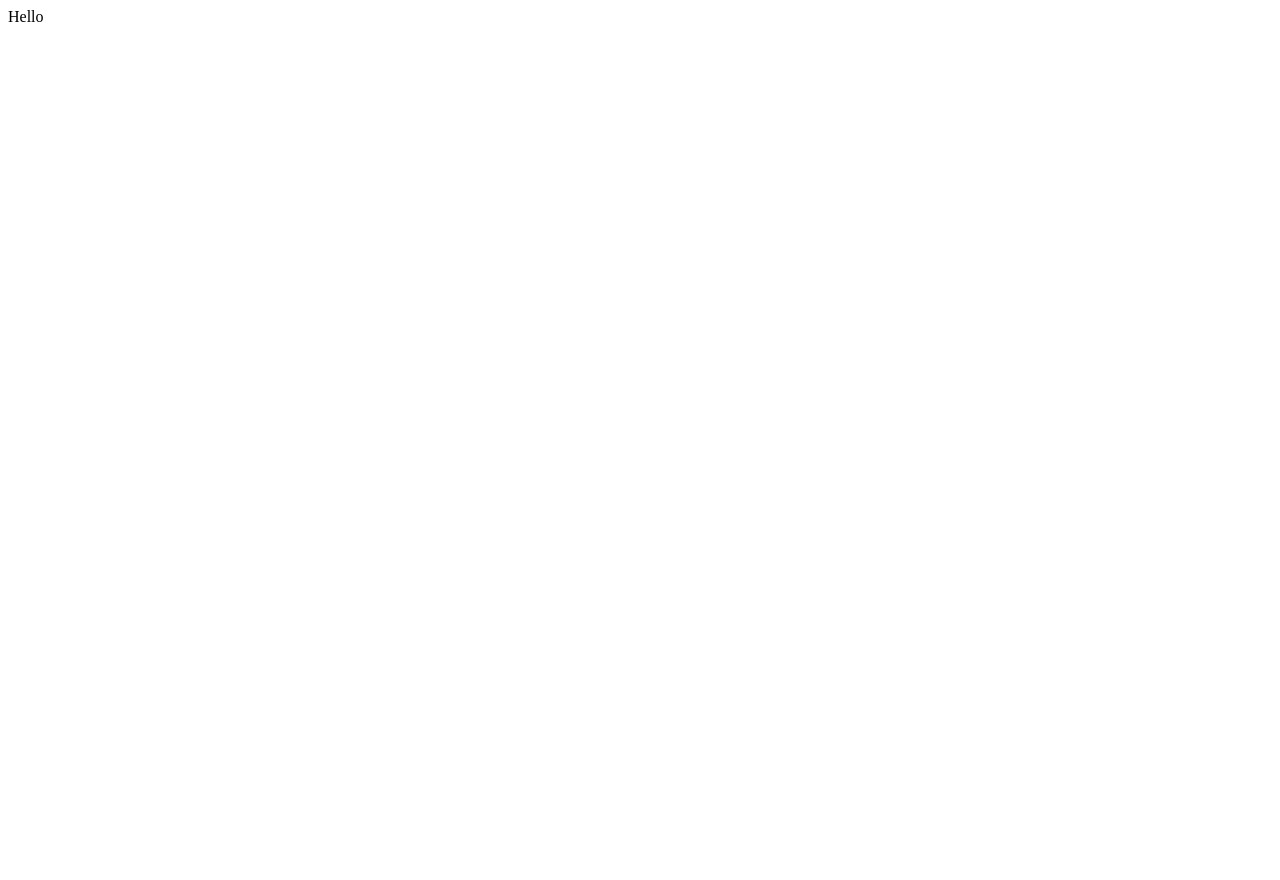
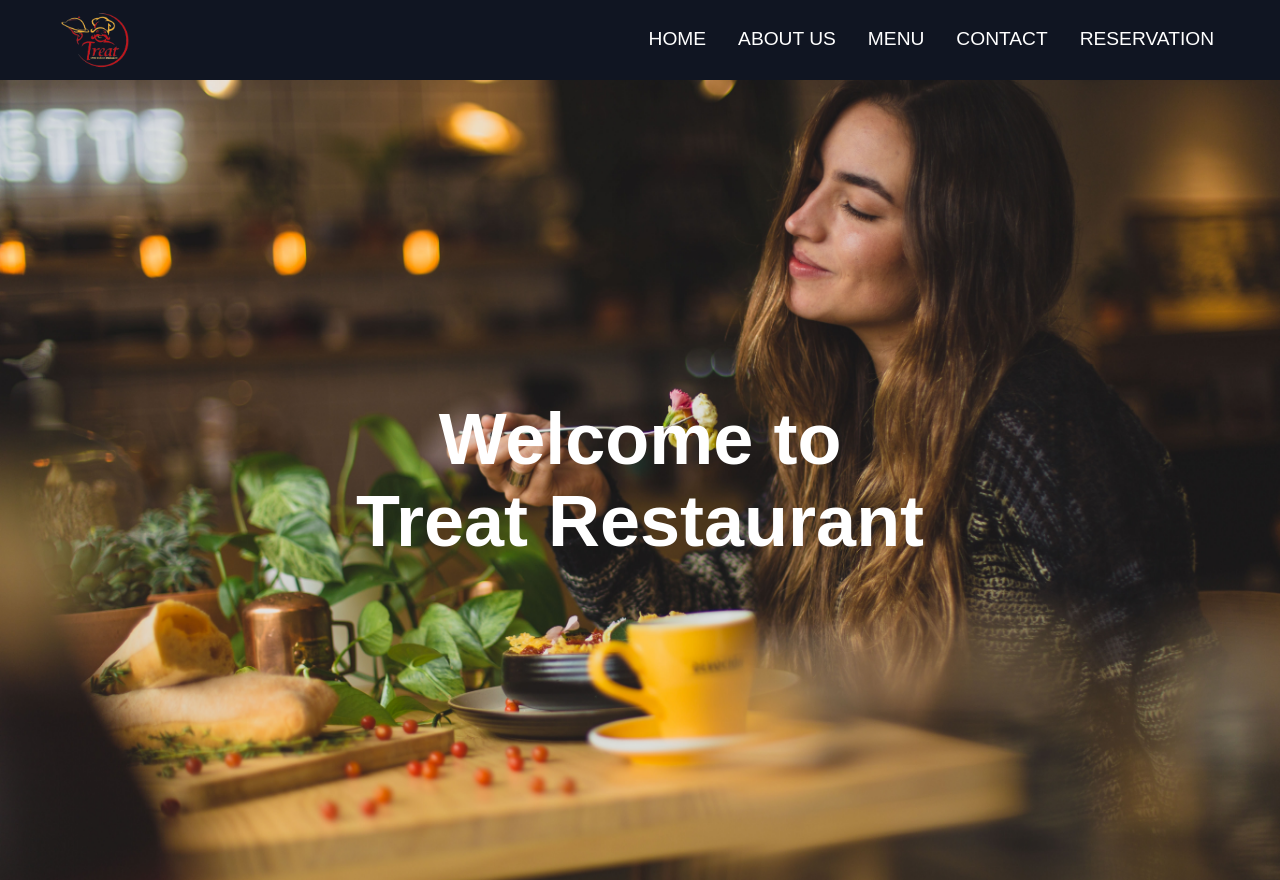
Before and after one commit to Yamuna-neutroline/TreatRestaurant, a React (Create React App) app: page / in a window 1280 px wide. Before the commit the page ends 800 px from the top, so only its background shows below. Built offline with nearby package versions, Linux system fonts and the light colour scheme.

Commit message:
Navbar part

```diff
--- a/package.json
+++ b/package.json
@@ -3,12 +3,16 @@
   "version": "0.1.0",
   "private": true,
   "dependencies": {
+    "@material-ui/core": "^4.11.4",
     "@testing-library/jest-dom": "^5.12.0",
     "@testing-library/react": "^11.2.6",
     "@testing-library/user-event": "^12.8.3",
     "react": "^17.0.2",
     "react-dom": "^17.0.2",
+    "react-icons": "^4.2.0",
+    "react-router-dom": "^5.2.0",
     "react-scripts": "4.0.3",
+    "styled-components": "^5.3.0",
     "web-vitals": "^1.1.2"
   },
   "scripts": {
--- a/src/App.js
+++ b/src/App.js
@@ -1,9 +1,29 @@
+import React from 'react';
+import GlobalStyle from './globalStyles';
+import { BrowserRouter as Router, Switch, Route } from 'react-router-dom';
+import { Navbar} from './components';
+import Homepage from './components/Homepage';
+import Aboutus from './components/Aboutus';
+
+
 
 function App() {
   return (
-    <div>
-      Hello
-    </div>
+    <Router>
+      <GlobalStyle />
+
+      <Navbar />
+      <Switch>
+              <Route exact path='/' component={Homepage} />
+              <Route path='/aboutus' component={Aboutus} />
+              {/*
+              <Route path='/menu' component={Menu} />
+              <Route path='/contact' component={Contact} />
+              <Route path='/reservation' component={Reservation} /> */}
+          </Switch>
+
+
+    </Router>
   );
 }
 
--- /dev/null
+++ b/src/components/Homepage.js
@@ -0,0 +1,42 @@
+import React, { Component } from "react";
+import styled from "styled-components";
+import { Container } from "@material-ui/core";
+import HomeBackground from "../assets/images/wall.jpg";
+
+
+
+const HeroSectionContainer = styled.div`
+  width: 100%;
+  overflow: hidden;
+  height: 100vh;
+  background: url(${HomeBackground}) center/cover, no-repeat border-box;
+  display: flex;
+  justify-content: center;
+  align-items: center;
+  direction: column;
+`;
+
+const ContentSection = styled.div`
+  font-size: 4.5rem;
+  font-weight: 550;
+  color: #fff;
+  display: flex;
+  justify-content: center;
+  @media (max-width: 600px) {
+    font-size: 2.5rem;
+  }
+`;
+
+const Homepage = () => {
+
+  return (
+    <HeroSectionContainer id="home">
+      <Container maxWidth="lg">
+        <ContentSection>Welcome to</ContentSection>
+        <ContentSection>Treat Restaurant</ContentSection>
+      </Container>
+    </HeroSectionContainer>
+  );
+};
+
+export default Homepage;
--- /dev/null
+++ b/src/components/Navbar/Navbar.elements.js
@@ -0,0 +1,133 @@
+import styled from 'styled-components';
+import { Link } from 'react-router-dom';
+import { Container } from '../../globalStyles';
+
+export const Nav = styled.nav`
+  background: #101522;
+  height: 80px;
+  display: flex;
+  justify-content: center;
+  align-items: center;
+  font-size: 1.2rem;
+  position: sticky;
+  top: 0;
+  z-index: 999;
+`;
+
+export const NavbarContainer = styled(Container)`
+  display: flex;
+  justify-content: space-between;
+  height: 40px;
+
+  ${Container}
+`;
+
+export const NavLogo = styled(Link)`
+  color: #fff;
+  justify-self: flex-start;
+  cursor: pointer;
+  text-decoration: none;
+  font-size: 2rem;
+  display: flex;
+  align-items: center;
+`;
+
+export const NavIcon = styled.img`
+  margin-right: 0.5rem;
+  width: 100px;
+  height: auto;
+`;
+
+export const MobileIcon = styled.div`
+  display: none;
+
+  @media screen and (max-width: 960px) {
+    display: block;
+    position: absolute;
+    top: 0;
+    right: 0;
+    transform: translate(-100%, 60%);
+    font-size: 1.8rem;
+    cursor: pointer;
+  }
+`;
+
+export const NavMenu = styled.ul`
+  display: flex;
+  align-items: center;
+  list-style: none;
+  text-align: center;
+
+  @media screen and (max-width: 960px) {
+    display: flex;
+    flex-direction: column;
+    width: 100%;
+    height: 90vh;
+    position: absolute;
+    top: 80px;
+    left: ${({ click }) => (click ? 0 : '-100%')};
+    opacity: 1;
+    transition: all 0.5s ease;
+    background: #101522;
+  }
+`;
+
+export const NavItem = styled.li`
+  height: 80px;
+  border-bottom: 2px solid transparent;
+
+  &:hover {
+    border-bottom: 2px solid #4b59f7;
+  }
+
+  @media screen and (max-width: 960px) {
+    width: 100%;
+
+    &:hover {
+      border: none;
+    }
+  }
+`;
+
+export const NavItemBtn = styled.li`
+  @media screen and (max-width: 960px) {
+    display: flex;
+    justify-content: center;
+    align-items: center;
+    width: 100%;
+    height: 120px;
+  }
+`;
+
+export const NavLinks = styled(Link)`
+  color: #fff;
+  display: flex;
+  align-items: center;
+  text-decoration: none;
+  padding: 0.5rem 1rem;
+  height: 100%;
+
+  @media screen and (max-width: 960px) {
+    text-align: center;
+    padding: 2rem;
+    width: 100%;
+    display: table;
+
+    &:hover {
+      color: #4b59f7;
+      transition: all 0.3s ease;
+    }
+  }
+`;
+
+export const NavBtnLink = styled(Link)`
+  display: flex;
+  justify-content: center;
+  align-items: center;
+  text-decoration: none;
+  padding: 8px 16px;
+  height: 100%;
+  width: 100%;
+  border: none;
+  outline: none;
+`;
--- /dev/null
+++ b/src/components/Navbar/Navbar.js
@@ -0,0 +1,84 @@
+import React, { useState, useEffect } from 'react';
+import { FaBars, FaTimes } from 'react-icons/fa';
+import { IconContext } from 'react-icons/lib';
+import {
+  Nav,
+  NavbarContainer,
+  NavLogo,
+  NavIcon,
+  MobileIcon,
+  NavMenu,
+  NavItem,
+  NavLinks,
+
+} from './Navbar.elements';
+import navlogo from "../../assets/logos/logo.png";
+
+function Navbar() {
+  const [click, setClick] = useState(false);
+  const [button, setButton] = useState(true);
+
+  const handleClick = () => setClick(!click);
+  const closeMobileMenu = () => setClick(false);
+
+  const showButton = () => {
+    if (window.innerWidth <= 960) {
+      setButton(false);
+    } else {
+      setButton(true);
+    }
+  };
+
+  useEffect(() => {
+    showButton();
+  }, []);
+
+  window.addEventListener('resize', showButton);
+
+  return (
+    <>
+      <IconContext.Provider value={{ color: '#fff' }}>
+        <Nav>
+          <NavbarContainer>
+            <NavLogo to='/' onClick={closeMobileMenu}>
+               <NavIcon src = {navlogo}/>
+
+            </NavLogo>
+            <MobileIcon onClick={handleClick}>
+              {click ? <FaTimes /> : <FaBars />}
+            </MobileIcon>
+            <NavMenu onClick={handleClick} click={click}>
+            <NavItem>
+                <NavLinks to='/home' onClick={closeMobileMenu}>
+                  HOME
+                </NavLinks>
+              </NavItem>
+              <NavItem>
+                <NavLinks to='/aboutus' onClick={closeMobileMenu}>
+                  ABOUT US
+                </NavLinks>
+              </NavItem>
+              <NavItem>
+                <NavLinks to='/menu' onClick={closeMobileMenu}>
+                  MENU
+                </NavLinks>
+              </NavItem>
+              <NavItem>
+                <NavLinks to='/contact' onClick={closeMobileMenu}>
+                  CONTACT
+                </NavLinks>
+              </NavItem>
+              <NavItem>
+                <NavLinks to='/reservation' onClick={closeMobileMenu}>
+                  RESERVATION
+                </NavLinks>
+                </NavItem>
+            </NavMenu>
+          </NavbarContainer>
+        </Nav>
+      </IconContext.Provider>
+    </>
+  );
+}
+
+export default Navbar;
--- /dev/null
+++ b/src/components/index.js
@@ -0,0 +1 @@
+export { default as Navbar } from './Navbar/Navbar';
--- /dev/null
+++ b/src/globalStyles.js
@@ -0,0 +1,49 @@
+import styled, { createGlobalStyle } from 'styled-components';
+
+const GlobalStyle = createGlobalStyle`
+  * {
+  box-sizing: border-box;
+  margin: 0;
+  padding: 0;
+  font-family: 'Source Sans Pro', sans-serif;
+ }
+`;
+
+export const Container = styled.div`
+  z-index: 1;
+  width: 100%;
+  max-width: 1300px;
+  margin-right: auto;
+  margin-left: auto;
+  padding-right: 50px;
+  padding-left: 50px;
+
+  @media screen and (max-width: 991px) {
+    padding-right: 30px;
+    padding-left: 30px;
+  }
+`;
+
+export const Button = styled.button`
+  border-radius: 4px;
+  background: ${({ primary }) => (primary ? '#4B59F7' : '#0467FB')};
+  white-space: nowrap;
+  padding: ${({ big }) => (big ? '12px 64px' : '10px 20px')};
+  color: #fff;
+  font-size: ${({ fontBig }) => (fontBig ? '20px' : '16px')};
+  outline: none;
+  border: none;
+  cursor: pointer;
+
+  &:hover {
+    transition: all 0.3s ease-out;
+    background: #fff;
+    background-color: ${({ primary }) => (primary ? '#0467FB' : '#4B59F7')};
+  }
+
+  @media screen and (max-width: 960px) {
+    width: 100%;
+  }
+`;
+
+export default GlobalStyle;
```
Also changed, not shown: src/components/Aboutus.js (added), src/components/Navbar.js (deleted), 1 other file (tests, documents, lock files or other folders).
